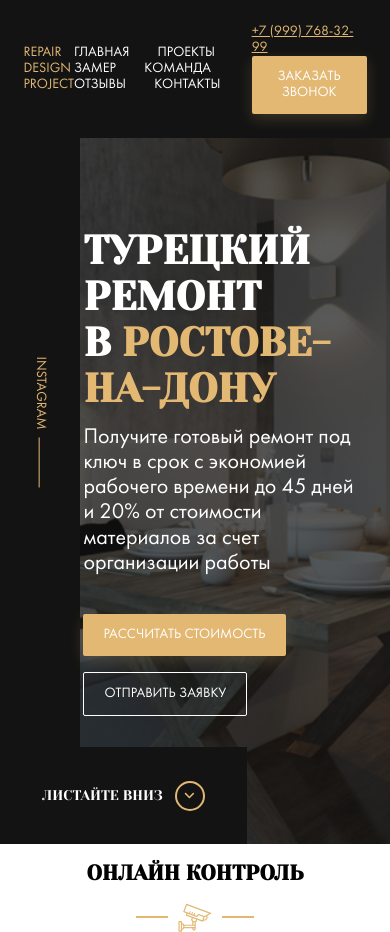
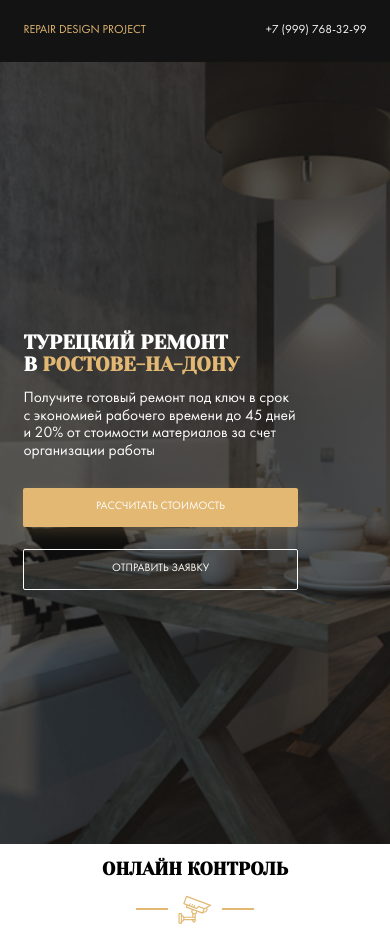
Before and after one commit to dianatruuse/repair_design, a website: page index.html in a window 390 px wide. Drawn offline with Linux system fonts and the light colour scheme; files whose address does not match are found by name.

Commit message:
refact: make responsive layout for header and hero

```diff
--- a/index.html
+++ b/index.html
@@ -25,7 +25,7 @@
         <!-- /.nav -->
         <div class="contacts menu__contacts">
           <a href="tel:+79997683299" class="phone contacts__phone">+7 (999) 768-32-99</a>
-          <button class="button contacts___button button--primary">Заказать звонок</button>
+          <button class="button contacts__button button--primary">Заказать звонок</button>
         </div>
       </div>
       <!-- /.menu -->
--- a/sass/_interface.sass
+++ b/sass/_interface.sass
@@ -3,6 +3,7 @@
   border: none
   border-radius: 2px
   text-transform: uppercase
+  font-size: 0.93rem
   &:hover
     cursor: pointer
   &--primary
--- /dev/null
+++ b/sass/_media.sass
@@ -0,0 +1,40 @@
+@media screen and ( max-width: 1200px )
+  html
+    font-size: 12px
+  .nav
+    &__item
+      margin-right: 1.5rem
+@media screen and ( max-width: 992px )
+  .nav
+    display: none
+  .hero
+    &__instagram
+      display: none
+    &__content
+      margin-left: 0
+@media screen and ( max-width: 570px )
+  .contacts
+    &__phone
+      margin-right: 0
+      color: $light
+      text-decoration: none
+    &__button
+      display: none
+  .title
+    font-size: 1.64rem
+  .hero
+    &__scroll-down
+      display: none
+    &__content
+      max-width: 22.86rem
+    &__text
+      font-size: 1.29rem
+      margin-bottom: 2.28rem
+    &__button
+      display: block
+      min-width: 22.86rem
+      margin-bottom: 1.85rem
+@media screen and ( max-height: 570px )
+  .hero
+    &__scroll-down
+      display: none
--- a/sass/_settings.sass
+++ b/sass/_settings.sass
@@ -1,9 +1,10 @@
 *, *:before, *:after
   box-sizing: border-box
-
+html
+  font-size: 14px
 body
   font-family: 'Futura Book', sans-serif
-  font-size: 14px
+  font-size: 1rem
 
 .section
   &-title
--- a/sass/style.sass
+++ b/sass/style.sass
@@ -7,3 +7,5 @@
 @import 'templates/header'
 @import 'templates/hero'
 @import 'templates/control'
+
+@import 'media'
--- a/sass/templates/_header.sass
+++ b/sass/templates/_header.sass
@@ -19,7 +19,7 @@
     color: $light
     text-decoration: none
     text-transform: uppercase
-    margin-right: 25px
+    margin-right: 2.85rem
     transition: color 0.2
     &:hover
       color: $primary
--- a/sass/templates/_hero.sass
+++ b/sass/templates/_hero.sass
@@ -16,11 +16,11 @@
     height: 100%
     background-color: rgba($dark, 0.7)
   &__content
-    max-width: 670px
-    margin-left: 60px
+    max-width: 47.85rem
+    margin-left: 4.28rem
     position: relative
   &__text
-    font-size: 22px
+    font-size: 1.57rem
     max-width: 500px
     margin-top: 13px
   &__button
@@ -39,8 +39,8 @@
     justify-content: center
     left: 0
     bottom: 0
-    min-width: 247px
-    min-height: 97px
+    min-width: 17.6rem
+    min-height: 6.92rem
     font-family: 'Yeseva One', cursive
     background-color: $dark
     text-transform: uppercase
@@ -76,6 +76,6 @@
   margin: 0
   font-family: 'Yeseva One', cursive
   text-transform: uppercase
-  font-size: 40px
+  font-size: 2.857rem
   &--primary
     color: $primary
```
Also changed, not shown: css/style.css, img/Rectangle 3.3.jpg (added).
